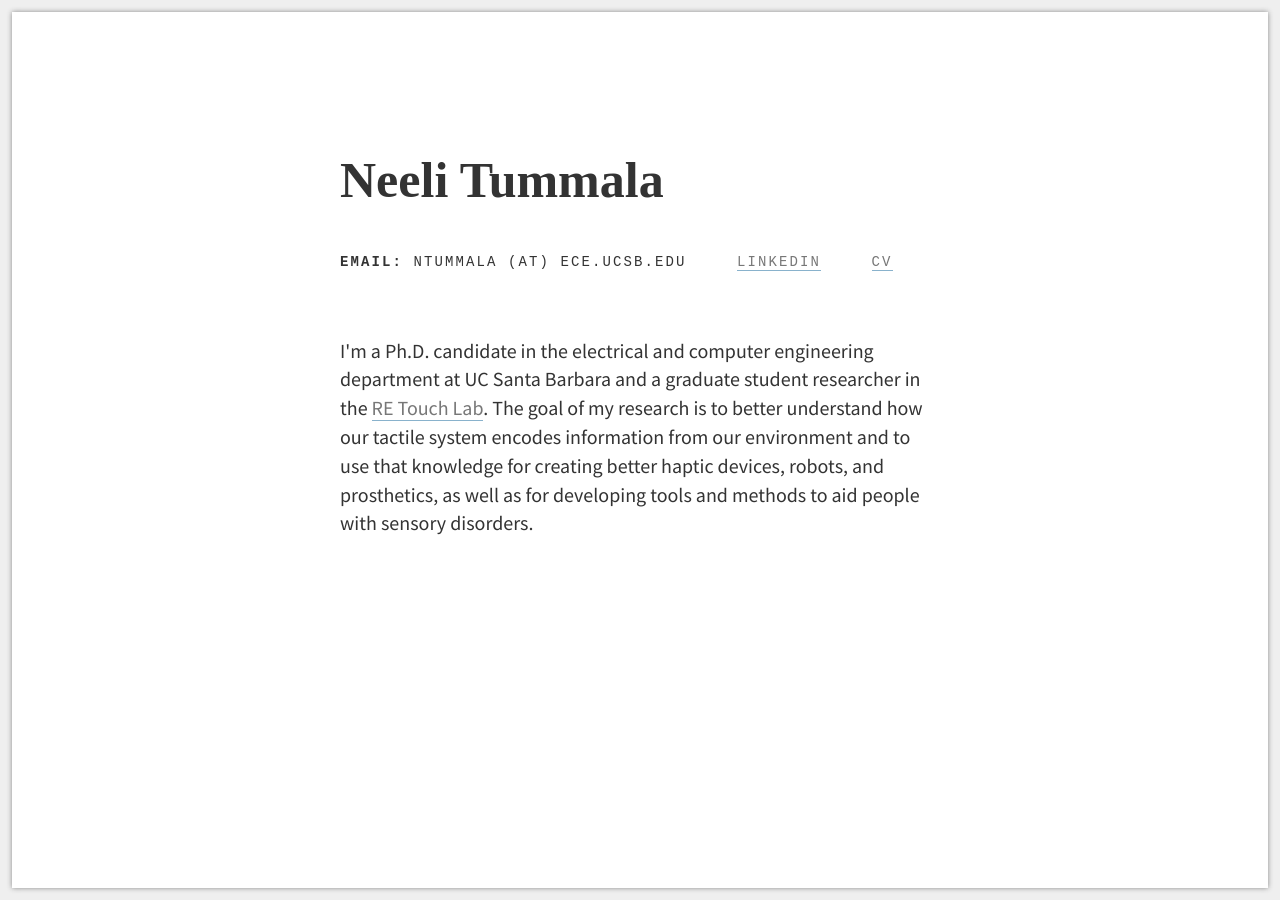
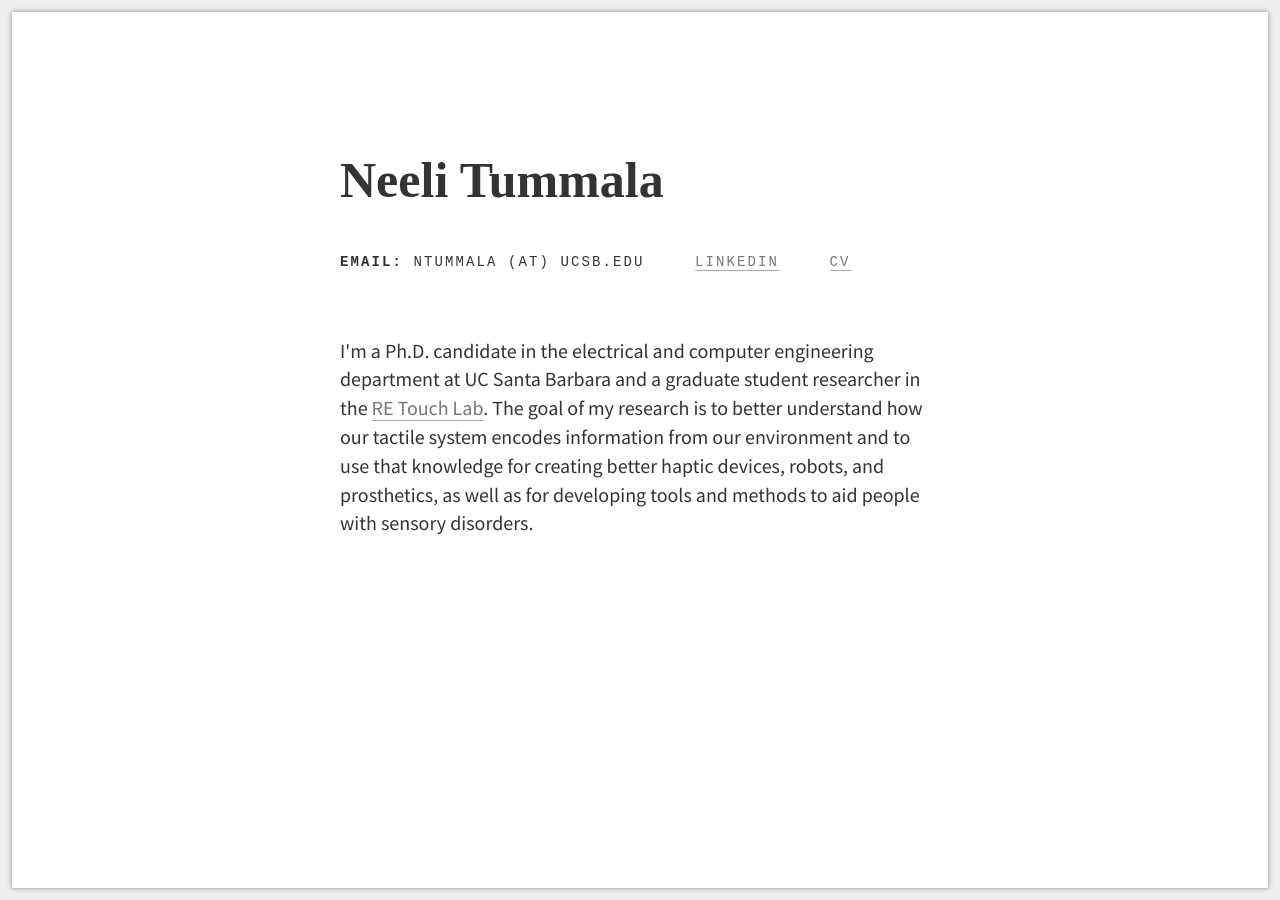
Before and after one commit to neelitummala/neelitummala.github.io, a Jekyll site: the page index.html, which Jekyll copies as it is, in a window 1280 px wide. Built offline with Jekyll 4.4.1, drawn with Linux system fonts in a browser that asks for light colours.

Commit message:
Updated email and CV

```diff
--- a/index.html
+++ b/index.html
@@ -16,9 +16,9 @@
       </header>
 
       <ul class="meta inline-list">
-        <li><b>Email:</b> ntummala (at) ece.ucsb.edu</li>
+        <li><b>Email:</b> ntummala (at) ucsb.edu</li>
         <li><a href="http://linkedin.com/in/neeli-tummala" target="_blank">Linkedin</a></li>
-        <li><a href="neelitummala.github.io/docs/Neeli Tummala CV - Sep 2023.pdf" target="_blank">CV</a></li>
+        <li><a href="neelitummala.github.io/docs/CV_Neeli-Tummala.pdf" target="_blank">CV</a></li>
       </ul>
     </footer>
 
```
